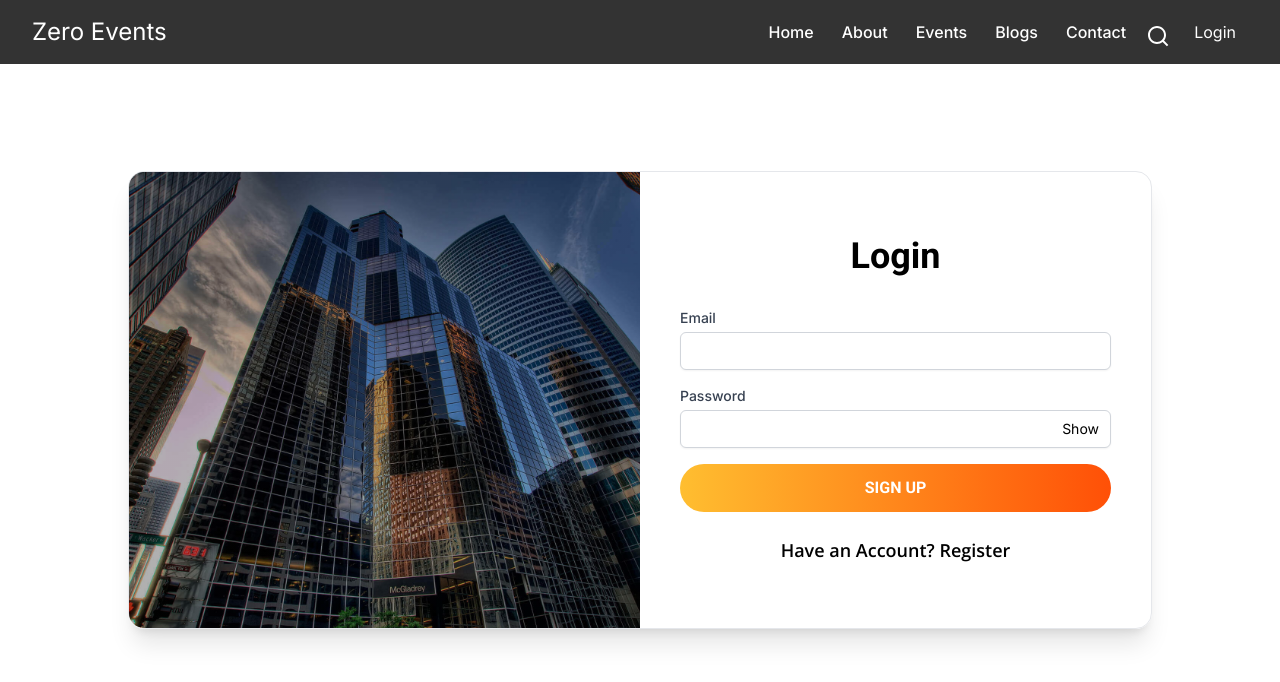
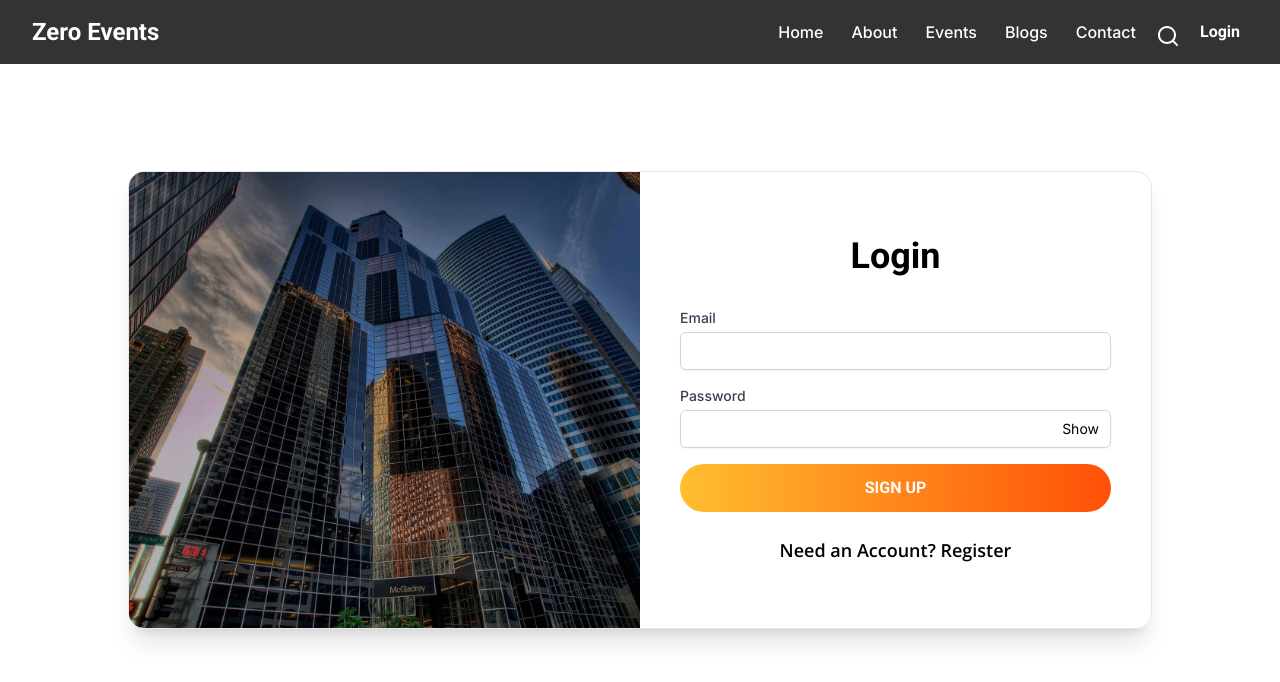
Before and after one commit to tahfeezmizan/zero-event, a Next.js app: page /login in a window 1280 px wide. Shown: the top 682 px of the page. Built offline with nearby package versions, Linux system fonts and the light colour scheme.

Commit message:
add auth

```diff
--- /dev/null
+++ b/src/app/api/auth/[...nextauth]/route.js
@@ -0,0 +1,21 @@
+import NextAuth from "next-auth/next";
+import GitHubProvider from "next-auth/providers/github";
+import CredentialsProvider from "next-auth/providers/credentials";
+
+
+const handler = NextAuth({
+    session: {
+        strategy: 'jwt',
+    },
+    providers: [
+        CredentialsProvider({
+
+        }),
+        GitHubProvider({
+            clientId: process.env.GITHUB_CLIENT_ID,
+            clientSecret: process.env.GITHUB_CLIENT_SECRET,
+        }),
+    ],
+});
+
+export { handler as GET, handler as POST };
--- a/src/app/login/page.jsx
+++ b/src/app/login/page.jsx
@@ -90,7 +90,7 @@ const Loginpage = () => {
                                 </button>
                             </div>
                         </form>
-                        <p className="text-lg font-OpenSans font-semibold text-center pt-6">Have an Account? <Link className='' href={`/singup`}>Register</Link></p>
+                        <p className="text-lg font-OpenSans font-semibold text-center pt-6">Need an Account? <Link className='' href={`/singup`}>Register</Link></p>
                     </div>
                 </div>
             </div>
--- a/src/app/singup/page.jsx
+++ b/src/app/singup/page.jsx
@@ -131,7 +131,7 @@ const SignUpPage = () => {
                                 </button>
                             </div>
                         </form>
-                        <p className="text-lg font-OpenSans font-semibold text-center pt-6">Have an Account? <Link className='' href={`/login`}>Login</Link></p>
+                        <p className="text-lg font-OpenSans font-semibold text-center pt-6">Already Have an Account? <Link className='' href={`/login`}>Login</Link></p>
                     </div>
                 </div>
             </div>
--- a/src/components/shared/Navbar.jsx
+++ b/src/components/shared/Navbar.jsx
@@ -81,7 +81,7 @@ const Navbar = () => {
                 <div className="flex items-center justify-between h-16">
                     <div className="flex items-center">
                         <div className="flex-shrink-0">
-                            <Link href="/" className="text-white text-2xl">
+                            <Link href="/" className="text-white text-2xl font-Roboto font-bold">
                                 Zero Events
                             </Link>
                         </div>
@@ -92,8 +92,8 @@ const Navbar = () => {
                                 <Link
                                     key={index}
                                     className={`${pathName === link.href
-                                            ? 'bg-gradient-to-r from-[#ffbe30] to-[#ff5007] text-white font-Roboto text-base px-2 py-1 font-semibold'
-                                            : 'text-white font-medium'
+                                        ? 'bg-gradient-to-r from-[#ffbe30] to-[#ff5007] text-white font-Roboto text-base px-2 py-1 font-semibold'
+                                        : 'text-white font-medium'
                                         } hover:bg-gradient-to-r hover:from-[#ffbe30] hover:to-[#ff5007] hover:text-white hover:px-2 hover:py-1 duration-500 transition-colors`}
                                     href={link.href}
                                 >
@@ -116,7 +116,7 @@ const Navbar = () => {
                                     </button>
                                 </form>
                             </div>
-                            <button onClick={handleLogin} className="text-white py-1 px-3">Login</button>
+                            <button onClick={handleLogin} className="text-white font-Roboto text-base px-2 py-1 font-semibold hover:bg-gradient-to-r hover:from-[#ffbe30] hover:to-[#ff5007] hover:text-white hover:px-2 hover:py-1 duration-500 transition-colors">Login</button>
                         </div>
                     </div>
                     <div className="lg:hidden flex items-center">
```
Also changed, not shown: 1 other file (tests, documents, lock files or other folders).
